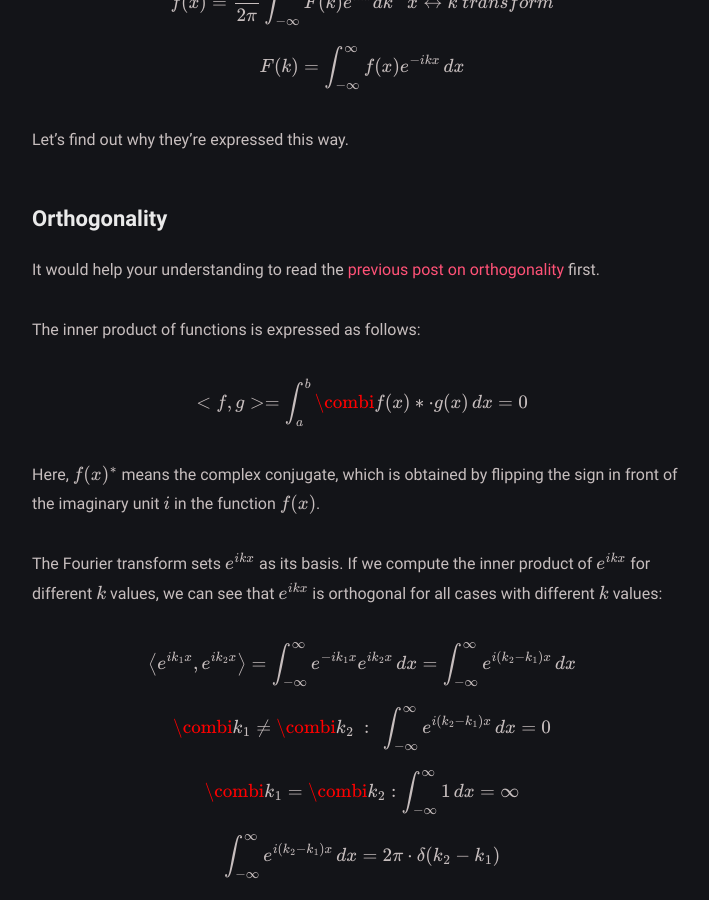
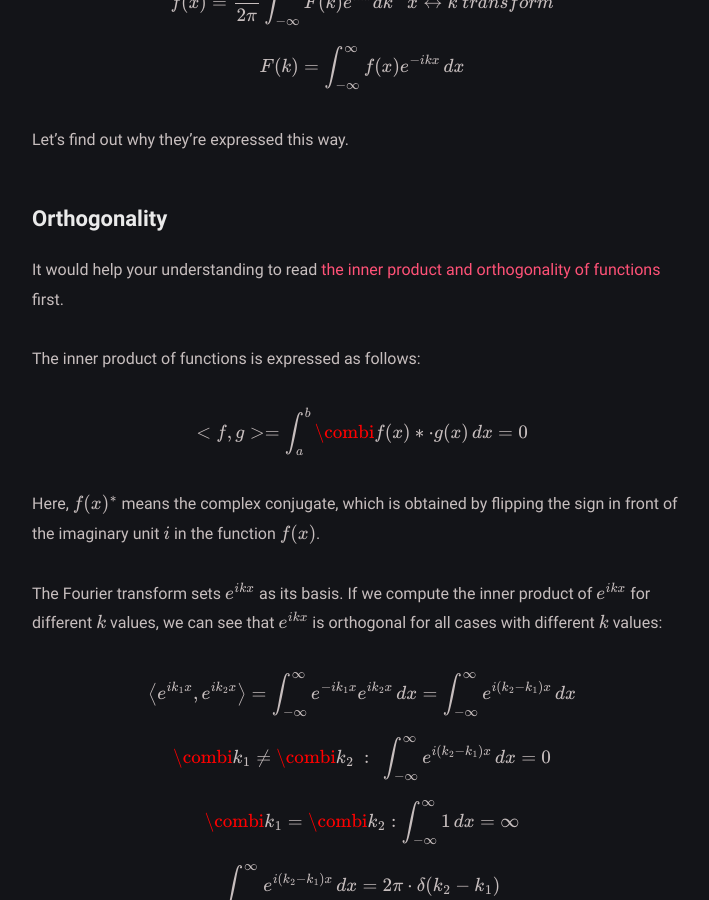
Before and after one commit to Oasisforhaanee/Oasisforhaanee.github.io, a Jekyll site: the page built from _posts/2026-07-26-fourier-transform.md, in a window 1280 px wide and 900 px high, scrolled down 534 px. Shown: the whole window, without its empty margins (278-987 px from the left). Built offline with Jekyll 4.4.1, drawn with Linux system fonts in a browser that asks for light colours; comment, search, counter and statistics services are not loaded.

Commit message:
Repoint orthogonality link to split post

```diff
--- a/_posts/2026-07-26-fourier-transform.md
+++ b/_posts/2026-07-26-fourier-transform.md
@@ -21,7 +21,7 @@ Let's find out why they're expressed this way.
 
 ## Orthogonality
 
-It would help your understanding to read the [previous post on orthogonality](https://oasisforhaanee.github.io/orthogonality/) first.
+It would help your understanding to read [the inner product and orthogonality of functions](https://oasisforhaanee.github.io/inner-product-and-orthogonality-of-functions/) first.
 
 The inner product of functions is expressed as follows:
 
```
